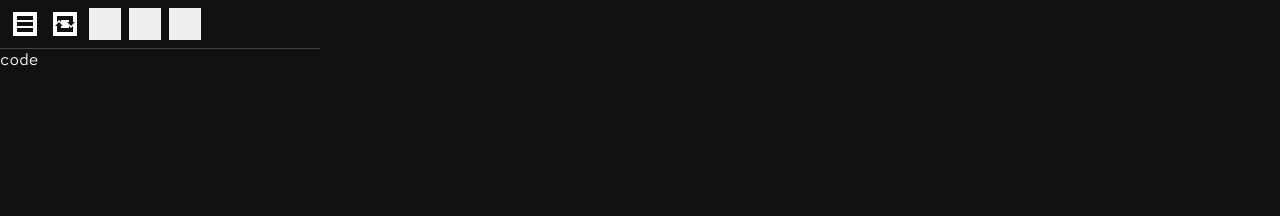
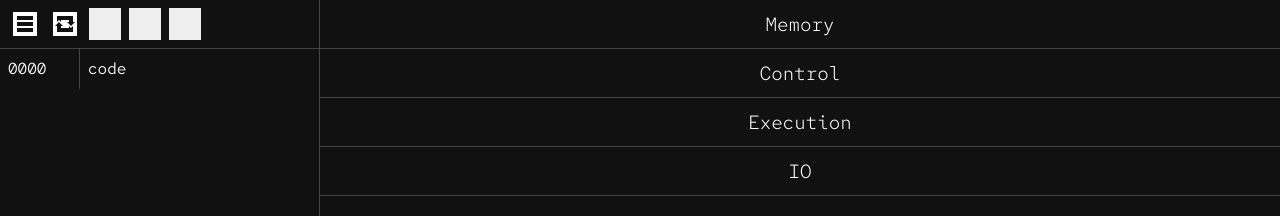
Before and after one commit to apfels/tsmops, a website built with webpack: page src/static/index.html in a window 1280 px wide. Shown: the top 216 px of the page. Built offline with nearby package versions, Linux system fonts and the light colour scheme.

Commit message:
styling update

```diff
--- a/src/static/editor.sass
+++ b/src/static/editor.sass
@@ -1,5 +1,25 @@
 #editor-pane
   grid-area: editor
+  line-height: 150%
+  border-right: $default-border
+
+#editor-pane main
+  display: grid
+  grid-template-columns: 5rem auto
+
+#editor-gutter
+  padding: 0.5rem 2.5rem 0.5rem 0.5rem
+  min-height: 1rem
+  text-align: right
+  border-right: $default-border
+
+#editor-area
+  min-height: 1rem
+  padding: 0.5rem
+  white-space: nowrap
+
+#editor-area:focus-visible
+  outline: none
 
 #editor-pane > header
   text-align: left
--- a/src/static/index.html
+++ b/src/static/index.html
@@ -28,9 +28,29 @@
     <input id="end-btn" type="button">
     <input id="save-btn" type="button">
   </header>
-  <main contenteditable="true">code</main>
+  <main>
+    <div id="editor-gutter">0000</div>
+    <div id="editor-area" contenteditable="true">code</div>
+  </main>
 </div>
-<div id="vm-view"></div>
+<div id="vm-view">
+  <div class="pane" id="memory-pane">
+    <header>Memory</header>
+    <main></main>
+  </div>
+  <div class="pane" id="control-pane">
+    <header>Control</header>
+    <main></main>
+  </div>
+  <div class="pane" id="execution-pane">
+    <header>Execution</header>
+    <main></main>
+  </div>
+  <div class="pane" id="io-pane">
+    <header>IO</header>
+    <main></main>
+  </div>
+</div>
 
 </main>
 
--- a/src/static/index.sass
+++ b/src/static/index.sass
@@ -38,6 +38,12 @@ body
 
 .pane
   background: $bg-color
+  overflow: hidden
+  display: flex
+  flex-direction: column
+
+.pane > main
+  overflow: auto
 
 .pane > header
   font-size: 1.2rem
--- a/src/static/settings.sass
+++ b/src/static/settings.sass
@@ -2,6 +2,8 @@ $settings-width: 20rem
 
 #settings-pane
   position: absolute
+  z-index: 1
+  box-sizing: border-box
   width: 20rem
   height: 100vh
   text-align: center
```
